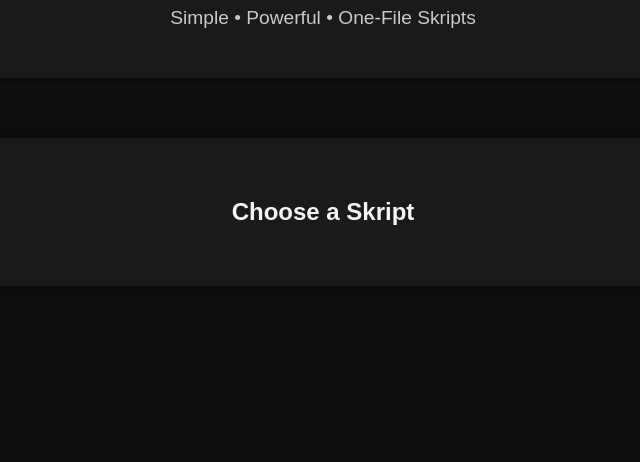
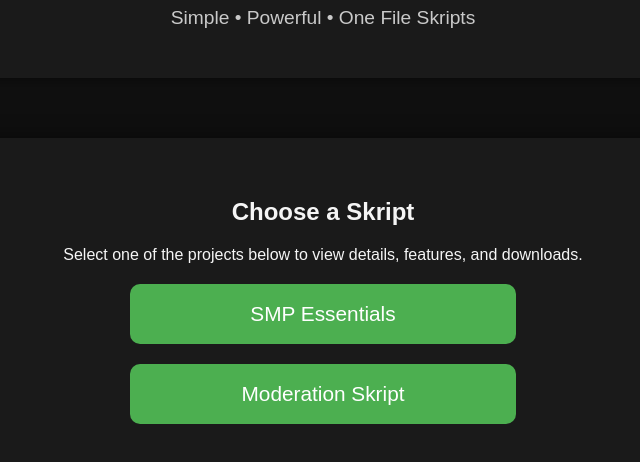
Before and after one commit to FishSkripts/fishskripts.github.io, a plain HTML site: page index.html in a window 1280 px wide. Shown: the part 88-550 px from the top of the page, without its empty margins (317-957 px from the left). Drawn offline with Linux system fonts and the light colour scheme.

Commit message:
okie, this should be good :D

```diff
--- a/index.html
+++ b/index.html
@@ -78,8 +78,16 @@
 
 <header>
     <h1>Fish Skripts</h1>
-    <p class="subtitle">Simple • Powerful • One‑File Skripts</p>
+    <p class="subtitle">Simple • Powerful • One File Skripts</p>
 </header>
 
 <div class="container">
     <h2>Choose a Skript</h2>
+    <p>Select one of the projects below to view details, features, and downloads.</p>
+
+    <a class="btn" href="smp-essentials.html">SMP Essentials</a>
+    <a class="btn" href="moderation.html">Moderation Skript</a>
+</div>
+
+</body>
+</html>
```
Also changed, not shown: moderation.html (added), smp-essentials.html (renamed from smpessentials.html).
